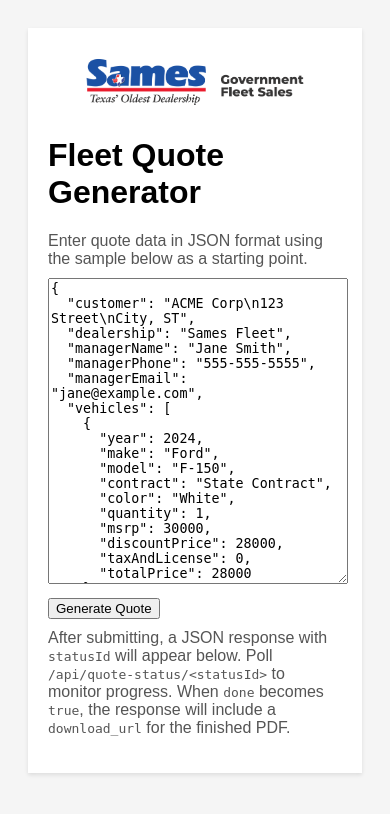
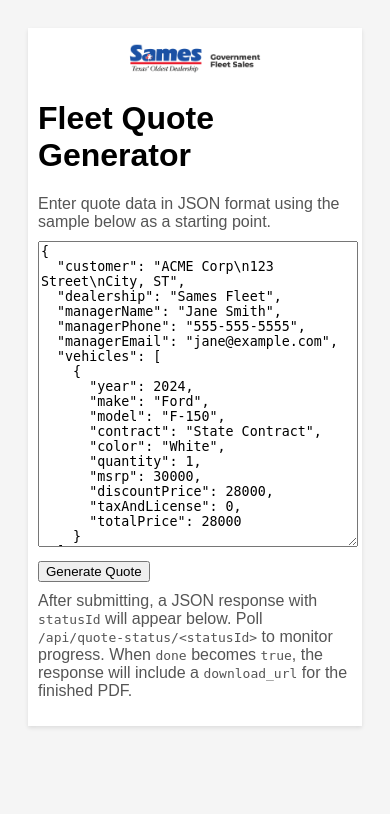
Before and after one commit to copper0077/quote-api, a Flask app: page / in a window 390 px wide. Shown: the top 814 px of the page. Run offline with Flask 3, Linux system fonts and the light colour scheme.

Commit message:
Add viewport meta tag and responsive media queries

```diff
--- a/static/styles.css
+++ b/static/styles.css
@@ -44,3 +44,13 @@
   color: #555;
   margin: 10px 0;
 }
+
+@media (max-width: 600px) {
+  .container {
+    padding: 10px;
+  }
+
+  #logo {
+    max-width: 150px;
+  }
+}
--- a/templates/index.html
+++ b/templates/index.html
@@ -2,6 +2,7 @@
 <html>
 <head>
     <meta charset="UTF-8">
+    <meta name="viewport" content="width=device-width, initial-scale=1.0">
     <title>Fleet Quote UI</title>
     <link rel="stylesheet" href="/static/styles.css">
 </head>
```
